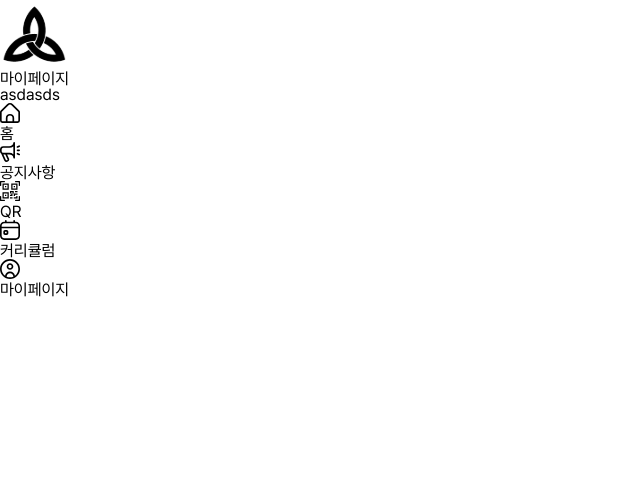
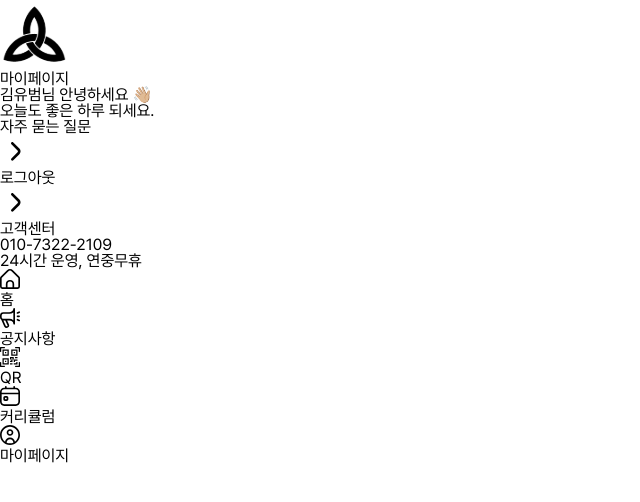
Before and after one commit to devloped-country/mega-user-fe, a Vue app: page /mypage in a window 1280 px wide. Shown: the top 502 px of the page, without its empty margins (0-640 px from the left). Built offline with nearby package versions, Linux system fonts and the light colour scheme; what vue-cryptojs, vue3-spinners would draw is missing.

Commit message:
feat: 마이페이지 기능 구현 완료

```diff
--- a/src/views/MyPageView/MyPageView.css
+++ b/src/views/MyPageView/MyPageView.css
@@ -1,2 +1,35 @@
-.example {
+.wrapper {
+  height: calc(100vh - 69px);
+  /* margin-bottom: 72px; */
 }
+
+.greetingWrapper {
+  padding: 24px;
+}
+
+.greeting {
+  line-height: 150%;
+  font-size: var(--medium-font-size);
+  font-weight: var(--semi-bold-font-weight);
+}
+
+.item {
+  padding: 16px 24px;
+  border: 1px solid var(--gray-color-100);
+  display: flex;
+  justify-content: space-between;
+  align-items: center;
+}
+
+.info {
+  padding: 72px 0 120px;
+  text-align: center;
+}
+
+.infoText {
+  line-height: 180%;
+}
+
+.item:last-child {
+  border-top: none;
+}
--- a/src/views/MyPageView/MyPageView.vue
+++ b/src/views/MyPageView/MyPageView.vue
@@ -1,8 +1,43 @@
 <template>
-  <div>asdasds</div>
+  <section :class="classes.wrapper">
+    <header :class="classes.greetingWrapper">
+      <h3 :class="classes.greeting">
+        김유범님 안녕하세요 👋🏼<br />오늘도 좋은 하루 되세요.
+      </h3>
+    </header>
+    <main :class="classes.contentWrapper">
+      <ul :class="classes.list">
+        <li :class="classes.item" @click="$router.push({ name: 'FAQView' })">
+          <p :class="classes.text">자주 묻는 질문</p>
+          <img :src="rightArrow" alt="화살표" />
+        </li>
+        <li :class="classes.item" @click="handleLogoutBtnClick">
+          <p :class="classes.text">로그아웃</p>
+          <img :src="rightArrow" alt="화살표" />
+        </li>
+      </ul>
+    </main>
+    <footer :class="classes.info">
+      <p :class="classes.infoText">
+        고객센터<br />
+        010-7322-2109<br />
+        24시간 운영, 연중무휴
+      </p>
+    </footer>
+  </section>
 </template>
 
-<script setup></script>
+<script setup>
+import rightArrow from '@/assets/images/angle-small-right.svg';
+import { useRouter } from 'vue-router';
+
+const router = useRouter();
+
+const handleLogoutBtnClick = () => {
+  window.localStorage.clear();
+  router.push({ name: 'LoginView' });
+};
+</script>
 
 <style module="classes" scoped>
 @import './MyPageView.css';
```
Also changed, not shown: src/assets/images/angle-small-right.svg (added).
